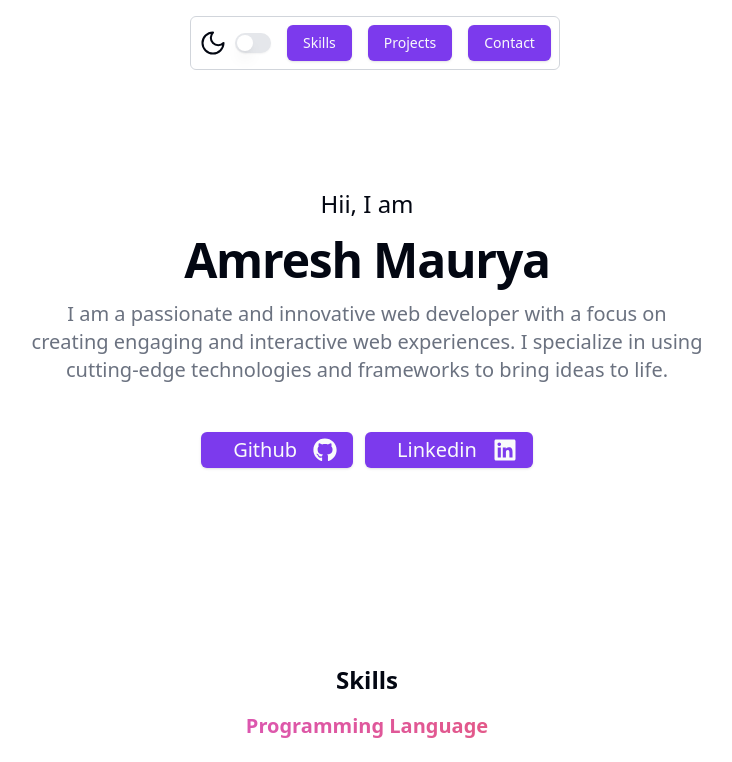
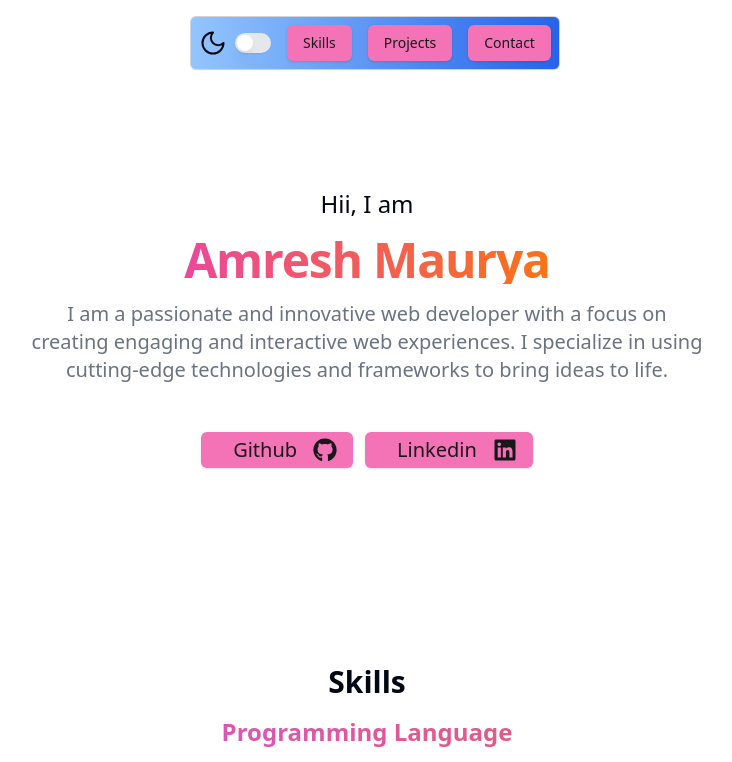
Before and after one commit to amreshpro/proportfolio, a Next.js app: page / in a window 1280 px wide. Shown: the top 762 px of the page, without its empty margins (273-1005 px from the left). Built offline with nearby package versions, Linux system fonts and the light colour scheme.

Commit message:
improving coloring

```diff
--- a/app/globals.css
+++ b/app/globals.css
@@ -27,7 +27,9 @@ body {
   }
 } */
 
-*,:root,body{
+*,
+:root,
+body {
   scroll-behavior: smooth;
 }
 
@@ -35,13 +37,14 @@ body {
   :root {
     --background: 0 0% 100%;
     --foreground: 224 71.4% 4.1%;
-    --card: 0 0% 100%;
+    --card: 327.3 73.3% 97.1%;
     --card-foreground: 224 71.4% 4.1%;
     --popover: 0 0% 100%;
     --popover-foreground: 224 71.4% 4.1%;
-    --primary: 262.1 83.3% 57.8%;
-    --primary-foreground: 210 20% 98%;
-    --secondary: 220 14.3% 95.9%;
+    /* --primary: 262.1 83.3% 57.8%; */
+    --primary: 328.6 85.5% 70.2%;
+    --primary-foreground: 240 5.9% 10%;
+    --secondary: 327.3 73.3% 97.1%;
     --secondary-foreground: 220.9 39.3% 11%;
     --muted: 220 14.3% 95.9%;
     --muted-foreground: 220 8.9% 46.1%;
@@ -63,13 +66,13 @@ body {
   .dark {
     --background: 224 71.4% 4.1%;
     --foreground: 210 20% 98%;
-    --card: 224 71.4% 4.1%;
+    --card:222.2 84% 4.9%;
     --card-foreground: 210 20% 98%;
     --popover: 224 71.4% 4.1%;
     --popover-foreground: 210 20% 98%;
-    --primary: 263.4 70% 50.4%;
-    --primary-foreground: 210 20% 98%;
-    --secondary: 215 27.9% 16.9%;
+    --primary: 345.3 82.7% 40.8%;
+    --primary-foreground: 287 100% 95.5%;
+    --secondary:291, 63%, 6%;
     --secondary-foreground: 210 20% 98%;
     --muted: 215 27.9% 16.9%;
     --muted-foreground: 217.9 10.6% 64.9%;
@@ -88,8 +91,6 @@ body {
   }
 }
 
-
-
 @layer base {
   * {
     @apply border-border;
@@ -98,3 +99,8 @@ body {
     @apply bg-background text-foreground;
   }
 }
+
+
+.ebc-rewst{
+  background-color: hsl(291, 63%, 6%);
+}
--- a/components/contact/index.tsx
+++ b/components/contact/index.tsx
@@ -44,7 +44,7 @@ export default function Contact() {
       onSubmit={(e) => sendEmail(e)}
       className="flex flex-col justify-center items-center "
     >
-      <div className="flex flex-col gap-4 px-2 w-full md:w-fit">
+      <div className="flex flex-col gap-4 px-2 sm:w-full w-80">
         <label>Name</label>
         <Input
           required
--- a/components/header/index.tsx
+++ b/components/header/index.tsx
@@ -1,27 +1,20 @@
 "use client";
 
-import NAV_LINKS from "@/data/NAV_LINKS";
-import Link from "next/link";
-import { buttonVariants } from "../ui/button";
 import ThemeSwitcher from "../theme-switcher";
+import MobileMenu from "./mobile-menu";
+import Navbar, { navbarVariant } from "./navbar";
 
 export default function Header() {
   return (
-    <div className="fixed z-50 w-screen flex gap-4 p-2 justify-center items-center ">
-     <div className="flex gap-4 w-fit p-2 border  border-gray-300 rounded-md">
+    <div className="fixed z-50 w-full mr-1 flex gap-4 p-2 justify-center sm:justify-items-start items-center ">
+     <div className="flex gap-4 w-fit  p-2 sm:w-screen sm:justify-between border border-gray-300 rounded-md  bg-gradient-to-r  from-blue-300  to-blue-600">
      <ThemeSwitcher />
-      <div className="flex gap-4 justify-center">
-        {NAV_LINKS?.map((link) => {
-          return (
-            <Link
-              href={link.path}
-              key={link.id}
-              className={buttonVariants({ variant: "default" })}
-            >
-              {link.title}
-            </Link>
-          );
-        })}
+      <div className=" sm:hidden flex gap-2 justify-center">
+       <Navbar navbarVariant={navbarVariant.ROW}/>
+      </div>
+      {/* mobileMenu */}
+      <div className="mobile hidden sm:block">
+        <MobileMenu/>
       </div>
      </div>
     </div>
--- /dev/null
+++ b/components/header/mobile-menu/index.tsx
@@ -0,0 +1,23 @@
+import { Button } from "@/components/ui/button"
+import { SlMenu } from "react-icons/sl";
+import {
+  Sheet,
+   SheetContent,
+   SheetTrigger,
+} from "@/components/ui/sheet"
+import Navbar, { navbarVariant } from "../navbar";
+
+export default function MobileMenu() {
+  return (
+    <Sheet>
+      <SheetTrigger asChild>
+        <Button variant="outline"><SlMenu/></Button>
+      </SheetTrigger>
+      <SheetContent className="pt-16">
+
+       <Navbar navbarVariant={navbarVariant.COLUMN}/>
+
+      </SheetContent>
+    </Sheet>
+  )
+}
--- /dev/null
+++ b/components/header/navbar/index.tsx
@@ -0,0 +1,32 @@
+import NAV_LINKS from "@/data/NAV_LINKS";
+import Link from "next/link";
+import { buttonVariants } from "../../ui/button";
+
+export const navbarVariant = {
+  default: "row",
+  COLUMN: "col",
+  ROW: "row",
+};
+
+
+
+function Navbar({ navbarVariant="default" }: { navbarVariant: string }) {
+  return (
+    <div className={`flex flex-${navbarVariant} gap-4 justify-center`}>
+      {NAV_LINKS?.map((link) => {
+        return (
+          <Link
+            href={link.path}
+            key={link.id}
+            className={buttonVariants({ variant: "default" })}
+          >
+            {link.title}
+          </Link>
+        );
+      })}
+    </div>
+  );
+}
+
+Navbar.navbarVariant = navbarVariant;
+export default Navbar;
--- a/components/hero/index.tsx
+++ b/components/hero/index.tsx
@@ -10,7 +10,7 @@ export default function Hero() {
       <h1 className="text-2xl">Hii, I am </h1>
       {/* Title */}
 
-      <h1 className="scroll-m-20 text-4xl font-extrabold tracking-tight lg:text-5xl">
+      <h1 className="text-transparent bg-clip-text bg-gradient-to-r from-pink-500  to-orange-500  scroll-m-20 sm:text-4xl font-extrabold tracking-tight text-5xl">
         Amresh Maurya
       </h1>
 
@@ -18,19 +18,20 @@ export default function Hero() {
       <p className="text-xl text-muted-foreground">{BIO}</p>
 
       {/* Buttons */}
-      <div className="mt-8 gap-3 flex justify-center">
+      <div className="mt-8 gap-3 flex sm:flex-wrap justify-center">
         <Link
           href={SOCIAL_MEDIA_LINKS.github}
           className={buttonVariants({ variant: "default" })}
         >
-          <p className="text-xl px-4">Github </p>{" "}
+          <p className="text-xl px-4">Github</p>
           <FaGithub className="text-2xl" />
+
         </Link>
         <Link
           href={SOCIAL_MEDIA_LINKS.linkedin}
           className={buttonVariants({ variant: "default" })}
         >
-          <p className="text-xl px-4">Linkedin</p>{" "}
+          <p className="text-xl px-4">Linkedin</p>
           <FaLinkedin className="text-2xl" />
         </Link>
       </div>
--- a/components/skills/SkillCard.tsx
+++ /dev/null
@@ -1,5 +0,0 @@
-export default function SkillCard() {
-  return (
-    <div>SkillCard</div>
-  )
-}
--- /dev/null
+++ b/components/ui/label.tsx
@@ -0,0 +1,26 @@
+"use client"
+
+import * as React from "react"
+import * as LabelPrimitive from "@radix-ui/react-label"
+import { cva, type VariantProps } from "class-variance-authority"
+
+import { cn } from "@/lib/utils"
+
+const labelVariants = cva(
+  "text-sm font-medium leading-none peer-disabled:cursor-not-allowed peer-disabled:opacity-70"
+)
+
+const Label = React.forwardRef<
+  React.ElementRef<typeof LabelPrimitive.Root>,
+  React.ComponentPropsWithoutRef<typeof LabelPrimitive.Root> &
+    VariantProps<typeof labelVariants>
+>(({ className, ...props }, ref) => (
+  <LabelPrimitive.Root
+    ref={ref}
+    className={cn(labelVariants(), className)}
+    {...props}
+  />
+))
+Label.displayName = LabelPrimitive.Root.displayName
+
+export { Label }
--- /dev/null
+++ b/components/ui/sheet.tsx
@@ -0,0 +1,140 @@
+"use client"
+
+import * as React from "react"
+import * as SheetPrimitive from "@radix-ui/react-dialog"
+import { Cross2Icon } from "@radix-ui/react-icons"
+import { cva, type VariantProps } from "class-variance-authority"
+
+import { cn } from "@/lib/utils"
+
+const Sheet = SheetPrimitive.Root
+
+const SheetTrigger = SheetPrimitive.Trigger
+
+const SheetClose = SheetPrimitive.Close
+
+const SheetPortal = SheetPrimitive.Portal
+
+const SheetOverlay = React.forwardRef<
+  React.ElementRef<typeof SheetPrimitive.Overlay>,
+  React.ComponentPropsWithoutRef<typeof SheetPrimitive.Overlay>
+>(({ className, ...props }, ref) => (
+  <SheetPrimitive.Overlay
+    className={cn(
+      "fixed inset-0 z-50 bg-black/80  data-[state=open]:animate-in data-[state=closed]:animate-out data-[state=closed]:fade-out-0 data-[state=open]:fade-in-0",
+      className
+    )}
+    {...props}
+    ref={ref}
+  />
+))
+SheetOverlay.displayName = SheetPrimitive.Overlay.displayName
+
+const sheetVariants = cva(
+  "fixed z-50 gap-4 bg-background p-6 shadow-lg transition ease-in-out data-[state=closed]:duration-300 data-[state=open]:duration-500 data-[state=open]:animate-in data-[state=closed]:animate-out",
+  {
+    variants: {
+      side: {
+        top: "inset-x-0 top-0 border-b data-[state=closed]:slide-out-to-top data-[state=open]:slide-in-from-top",
+        bottom:
+          "inset-x-0 bottom-0 border-t data-[state=closed]:slide-out-to-bottom data-[state=open]:slide-in-from-bottom",
+        left: "inset-y-0 left-0 h-full w-3/4 border-r data-[state=closed]:slide-out-to-left data-[state=open]:slide-in-from-left sm:max-w-sm",
+        right:
+          "inset-y-0 right-0 h-full w-3/4 border-l data-[state=closed]:slide-out-to-right data-[state=open]:slide-in-from-right sm:max-w-sm",
+      },
+    },
+    defaultVariants: {
+      side: "right",
+    },
+  }
+)
+
+interface SheetContentProps
+  extends React.ComponentPropsWithoutRef<typeof SheetPrimitive.Content>,
+    VariantProps<typeof sheetVariants> {}
+
+const SheetContent = React.forwardRef<
+  React.ElementRef<typeof SheetPrimitive.Content>,
+  SheetContentProps
+>(({ side = "right", className, children, ...props }, ref) => (
+  <SheetPortal>
+    <SheetOverlay />
+    <SheetPrimitive.Content
+      ref={ref}
+      className={cn(sheetVariants({ side }), className)}
+      {...props}
+    >
+      <SheetPrimitive.Close className="absolute right-4 top-4 rounded-sm opacity-70 ring-offset-background transition-opacity hover:opacity-100 focus:outline-none focus:ring-2 focus:ring-ring focus:ring-offset-2 disabled:pointer-events-none data-[state=open]:bg-secondary">
+        <Cross2Icon className="h-4 w-4" />
+        <span className="sr-only">Close</span>
+      </SheetPrimitive.Close>
+      {children}
+    </SheetPrimitive.Content>
+  </SheetPortal>
+))
+SheetContent.displayName = SheetPrimitive.Content.displayName
+
+const SheetHeader = ({
+  className,
+  ...props
+}: React.HTMLAttributes<HTMLDivElement>) => (
+  <div
+    className={cn(
+      "flex flex-col space-y-2 text-center sm:text-left",
+      className
+    )}
+    {...props}
+  />
+)
+SheetHeader.displayName = "SheetHeader"
+
+const SheetFooter = ({
+  className,
+  ...props
+}: React.HTMLAttributes<HTMLDivElement>) => (
+  <div
+    className={cn(
+      "flex flex-col-reverse sm:flex-row sm:justify-end sm:space-x-2",
+      className
+    )}
+    {...props}
+  />
+)
+SheetFooter.displayName = "SheetFooter"
+
+const SheetTitle = React.forwardRef<
+  React.ElementRef<typeof SheetPrimitive.Title>,
+  React.ComponentPropsWithoutRef<typeof SheetPrimitive.Title>
+>(({ className, ...props }, ref) => (
+  <SheetPrimitive.Title
+    ref={ref}
+    className={cn("text-lg font-semibold text-foreground", className)}
+    {...props}
+  />
+))
+SheetTitle.displayName = SheetPrimitive.Title.displayName
+
+const SheetDescription = React.forwardRef<
+  React.ElementRef<typeof SheetPrimitive.Description>,
+  React.ComponentPropsWithoutRef<typeof SheetPrimitive.Description>
+>(({ className, ...props }, ref) => (
+  <SheetPrimitive.Description
+    ref={ref}
+    className={cn("text-sm text-muted-foreground", className)}
+    {...props}
+  />
+))
+SheetDescription.displayName = SheetPrimitive.Description.displayName
+
+export {
+  Sheet,
+  SheetPortal,
+  SheetOverlay,
+  SheetTrigger,
+  SheetClose,
+  SheetContent,
+  SheetHeader,
+  SheetFooter,
+  SheetTitle,
+  SheetDescription,
+}
--- a/package.json
+++ b/package.json
@@ -10,7 +10,9 @@
   },
   "dependencies": {
     "@emailjs/browser": "^4.4.1",
+    "@radix-ui/react-dialog": "^1.1.1",
     "@radix-ui/react-icons": "^1.3.0",
+    "@radix-ui/react-label": "^2.1.0",
     "@radix-ui/react-menubar": "^1.1.1",
     "@radix-ui/react-slot": "^1.1.0",
     "@radix-ui/react-switch": "^1.1.0",
--- a/tailwind.config.ts
+++ b/tailwind.config.ts
@@ -8,6 +8,14 @@ const config: Config = {
     "./app/**/*.{js,ts,jsx,tsx,mdx}",
   ],
   theme: {
+	screens: {
+		"2xl": { max: "1535px" },
+		xl: { max: "1279px" },
+		lg: { max: "1023px" },
+		md: { max: "767px" },
+		sm: { max: "639px" },
+		xsm: { max: "339px" },
+	  },
   	// screens: {
   	// 	'2xl': {
   	// 		max: '1535px'
```
Also changed, not shown: 1 other file (tests, documents, lock files or other folders).
